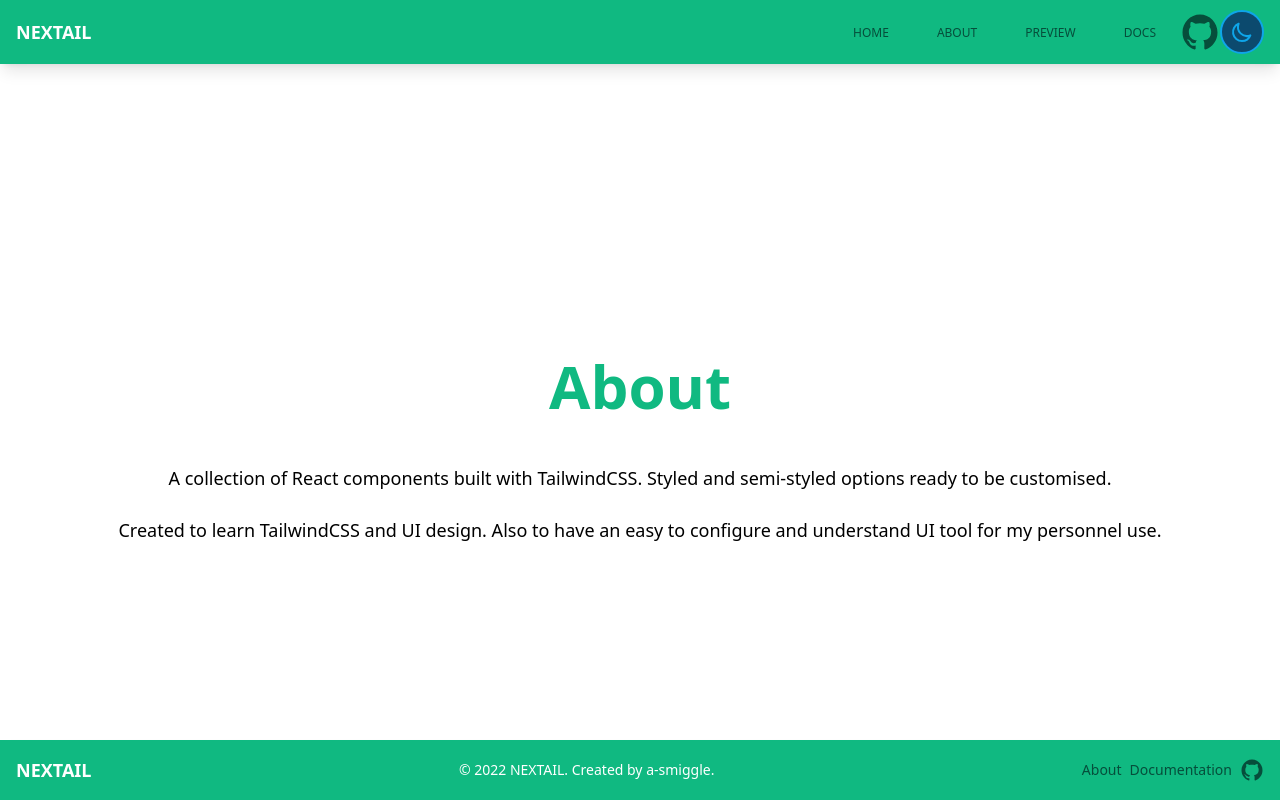
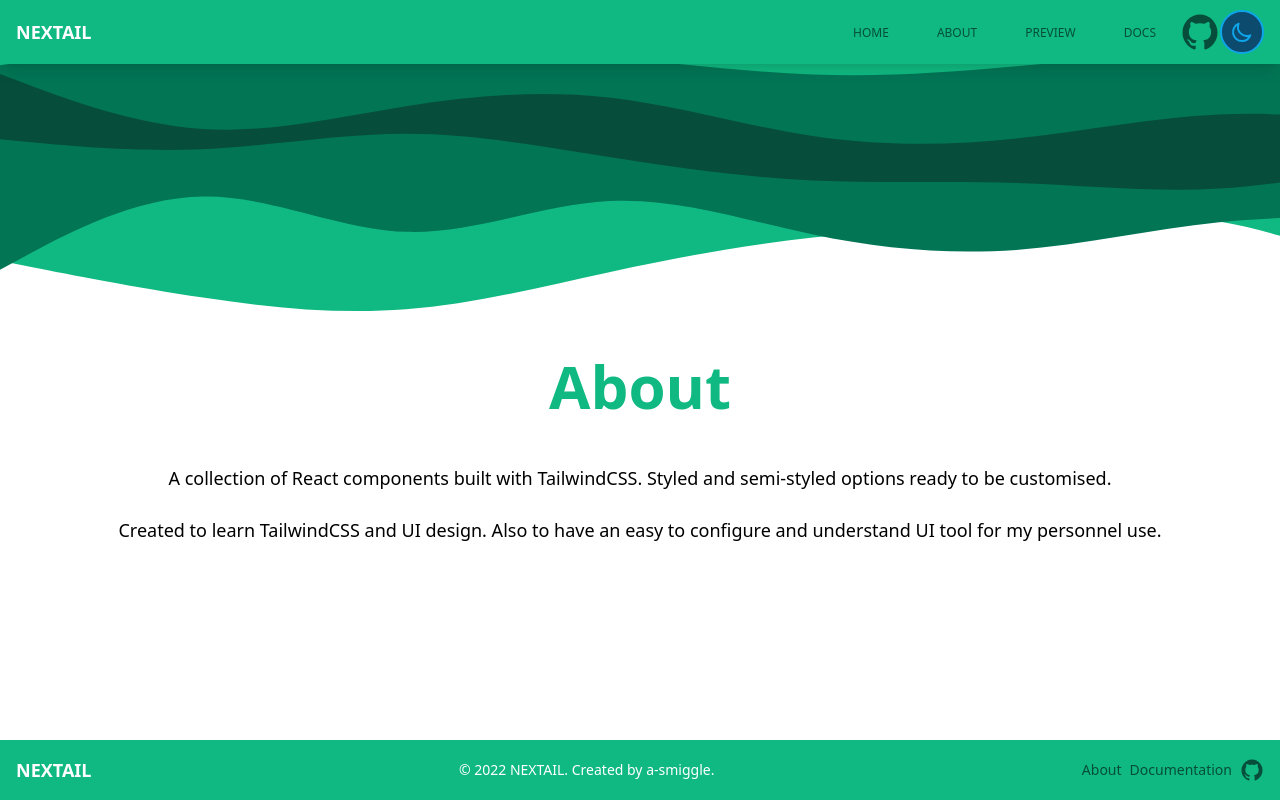
Before and after one commit to a-smiggle/nextail, a Next.js app in the folder websites/landing-page/: page /about in a window 1280 px wide. Built offline with nearby package versions, Linux system fonts and the light colour scheme.

Commit message:
landing-page: 0.5.3
Update Background on all pages.

a-smiggle

```diff
--- a/websites/landing-page/package.json
+++ b/websites/landing-page/package.json
@@ -1,6 +1,6 @@
 {
   "name": "@nextail/landing-page",
-  "version": "0.5.2",
+  "version": "0.5.3",
   "private": true,
   "scripts": {
     "dev": "next dev",
--- a/websites/landing-page/pages/about.tsx
+++ b/websites/landing-page/pages/about.tsx
@@ -7,7 +7,11 @@ const About: NextPage = () => {
   return (
     <>
       <Layout>
-        <div className="h-full w-screen bg-white dark:bg-emerald-900">
+        <div
+          className="h-full w-full bg-white bg-cover bg-fixed bg-no-repeat dark:bg-emerald-900"
+          style={{ backgroundImage: 'url(/EmeraldDivider.svg)' }}
+        >
+          <div className="h-full w-screen">
             <div className="flex h-full flex-col items-center justify-center">
               <div className="w-full pt-6 text-center  md:pt-24">
                 <div className="mx-auto h-fit w-fit p-6">
@@ -22,8 +26,10 @@ const About: NextPage = () => {
                   </p>
                   <p className="pt-6 text-lg font-medium text-black dark:text-white">
                     Created to learn TailwindCSS and UI design. Also to have an
-                  easy to configure and understand UI tool for my personnel use.
+                    easy to configure and understand UI tool for my personnel
+                    use.
                   </p>
+                </div>
               </div>
             </div>
           </div>
--- a/websites/landing-page/pages/index.tsx
+++ b/websites/landing-page/pages/index.tsx
@@ -19,7 +19,7 @@ const Home: NextPage = () => {
     <>
       <Layout>
         <div
-          className="h-full w-full bg-white bg-cover bg-no-repeat dark:bg-emerald-900"
+          className="h-full w-full bg-white bg-cover bg-fixed bg-no-repeat dark:bg-emerald-900"
           style={{ backgroundImage: 'url(/EmeraldDivider.svg)' }}
         >
           <div className="h-screen w-full">
--- a/websites/landing-page/pages/preview.tsx
+++ b/websites/landing-page/pages/preview.tsx
@@ -104,7 +104,11 @@ const Home: NextPage = () => {
   return (
     <>
       <Layout>
-        <div className="w-full bg-white py-4 dark:bg-emerald-900 md:p-4">
+        <div
+          className="h-full w-full bg-white bg-cover bg-fixed bg-no-repeat dark:bg-emerald-900"
+          style={{ backgroundImage: 'url(/EmeraldDivider.svg)' }}
+        >
+          <div className="w-full py-4 md:p-4">
             <div className="grid gap-4 md:grid-cols-3">
               <div className="col-span-1 w-full rounded bg-emerald-500/50 p-6 shadow-lg dark:bg-emerald-500/20">
                 <h1 className="pb-6 text-2xl font-bold text-white">Buttons</h1>
@@ -120,7 +124,9 @@ const Home: NextPage = () => {
                 </div>
               </div>
               <div className="col-span-1 w-screen rounded bg-emerald-500/50 p-6 shadow-lg dark:bg-emerald-500/20 md:w-full">
-              <h1 className="pb-6 text-2xl font-bold text-white">Dropdowns</h1>
+                <h1 className="pb-6 text-2xl font-bold text-white">
+                  Dropdowns
+                </h1>
                 <div className="grid grid-cols-2 gap-2">
                   <Dropdown
                     open={plainDropdown}
@@ -184,7 +190,9 @@ const Home: NextPage = () => {
                     open={infoDropdown}
                     toggle={setInfoDropdown}
                     button={
-                    <InfoButton onClick={() => setInfoDropdown(!infoDropdown)}>
+                      <InfoButton
+                        onClick={() => setInfoDropdown(!infoDropdown)}
+                      >
                         Info
                       </InfoButton>
                     }
@@ -373,7 +381,9 @@ const Home: NextPage = () => {
                 <Button onClick={() => setAlerts(!alerts)}>Open Alerts</Button>
               </div>
               <div className="col-span-1 w-screen rounded bg-emerald-500/50 p-6 shadow-lg dark:bg-emerald-500/20 md:col-span-2 md:row-span-2 md:w-full">
-              <h1 className="pb-6 text-2xl font-bold text-white">Skeletons</h1>
+                <h1 className="pb-6 text-2xl font-bold text-white">
+                  Skeletons
+                </h1>
                 <div className="grid gap-2 md:grid-cols-2">
                   <ImageLeftCardSkeleton />
                   <div className="md:row-span-2">
@@ -465,6 +475,7 @@ const Home: NextPage = () => {
               </div>
             </div>
           </div>
+        </div>
       </Layout>
       <div>
         <Drawer
```
Lines whose indentation alone changed are shown as unchanged.
